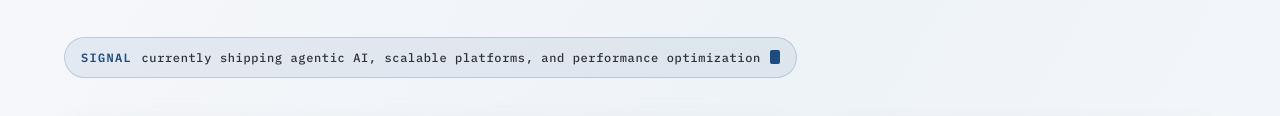
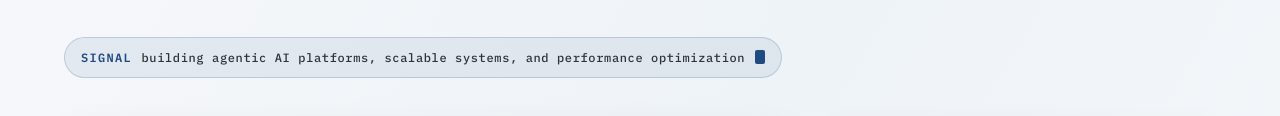
Before and after one commit to shmoksh/shahmoksh-me, a website with bundled scripts: page public/index.html in a window 1280 px wide. Shown: the part 261-377 px from the top of the page. Built offline with nearby package versions, Linux system fonts and the light colour scheme.

Commit message:
Update index.html

```diff
--- a/public/index.html
+++ b/public/index.html
@@ -37,7 +37,7 @@
 
         <div class="status-line" aria-hidden="true">
             <span class="status-label">Signal</span>
-            <span class="status-text">currently shipping agentic AI, scalable platforms, and performance optimization</span>
+            <span class="status-text">building agentic AI platforms, scalable systems, and performance optimization</span>
             <span class="status-cursor"></span>
         </div>
 
```
